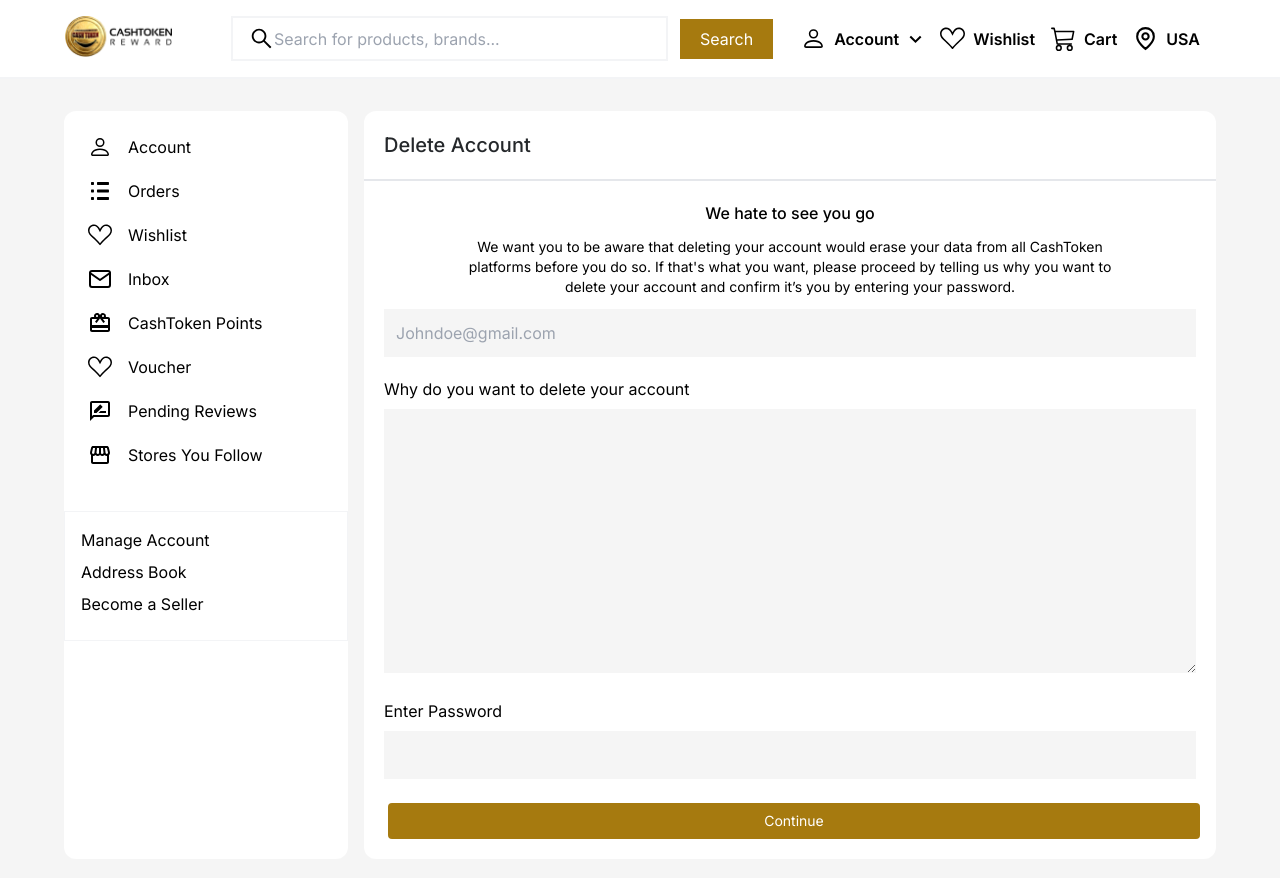
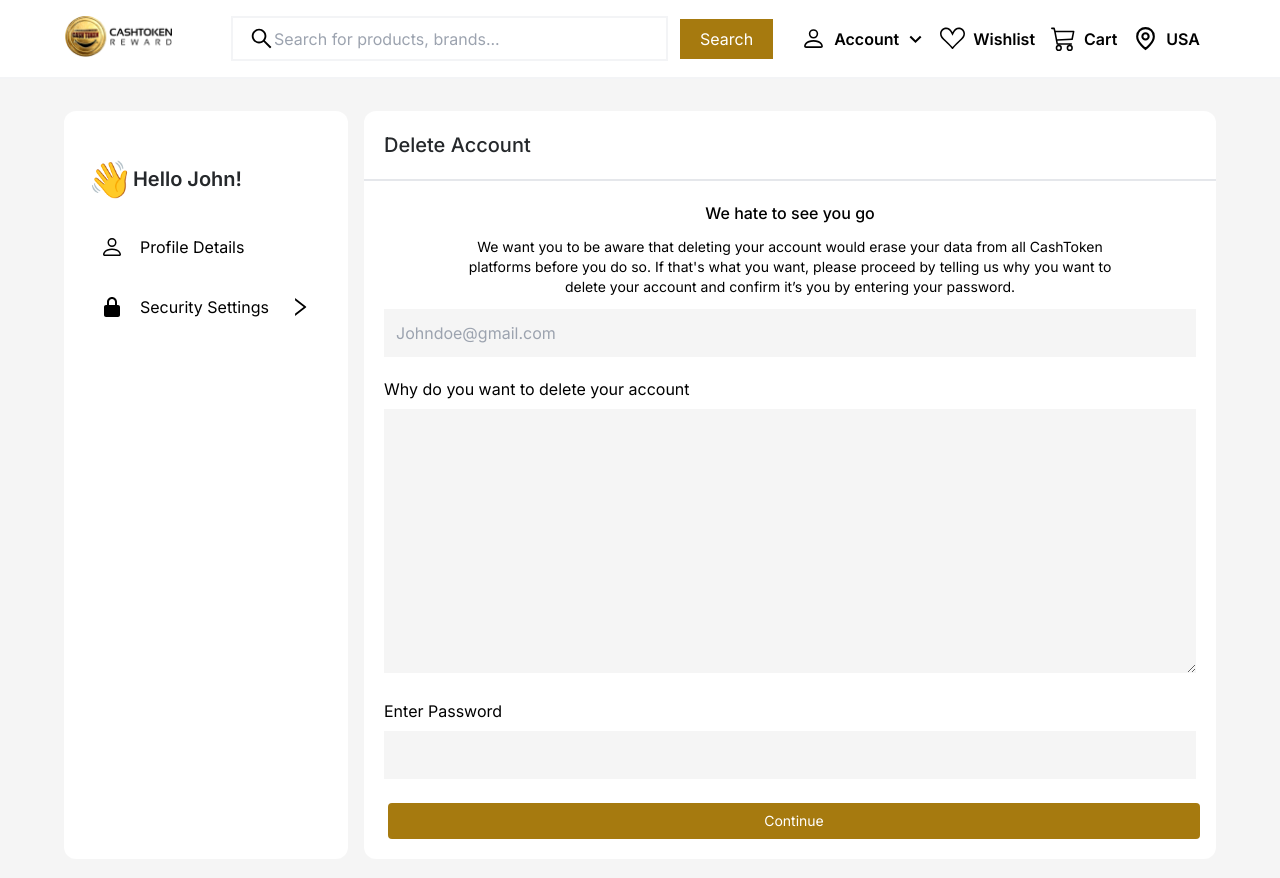
Before and after one commit to OdebisiidowuSolomon/CashToken-Web-Site, a Next.js app: page /delete-account in a window 1280 px wide. Shown: the top 878 px of the page. Built offline with nearby package versions, Linux system fonts and the light colour scheme.

Commit message:
addeed file

```diff
--- a/app/delete-account/page.tsx
+++ b/app/delete-account/page.tsx
@@ -1,14 +1,14 @@
 import React from "react";
 import MarketPlaceNavBar from "../marketplace/MarketPlaceNavBar";
-import AcctLeft from "../user-account-home/AcctLeft";
 import AcctDeleteRight from "./AcctDeleteRight";
+import ManageAcctLeft from "../profile-details/ManageAcctLeft";
 
 function page() {
   return (
     <div className="bg-siteBG">
       <MarketPlaceNavBar />
       <div className="flex-col 804xl:flex-row px-3 804xl:px-16 pt-8 pb-16 flex gap-4">
-        <AcctLeft activeTab="" />
+        <ManageAcctLeft activeTab="delete-account" />
         <AcctDeleteRight />
       </div>
     </div>
```
